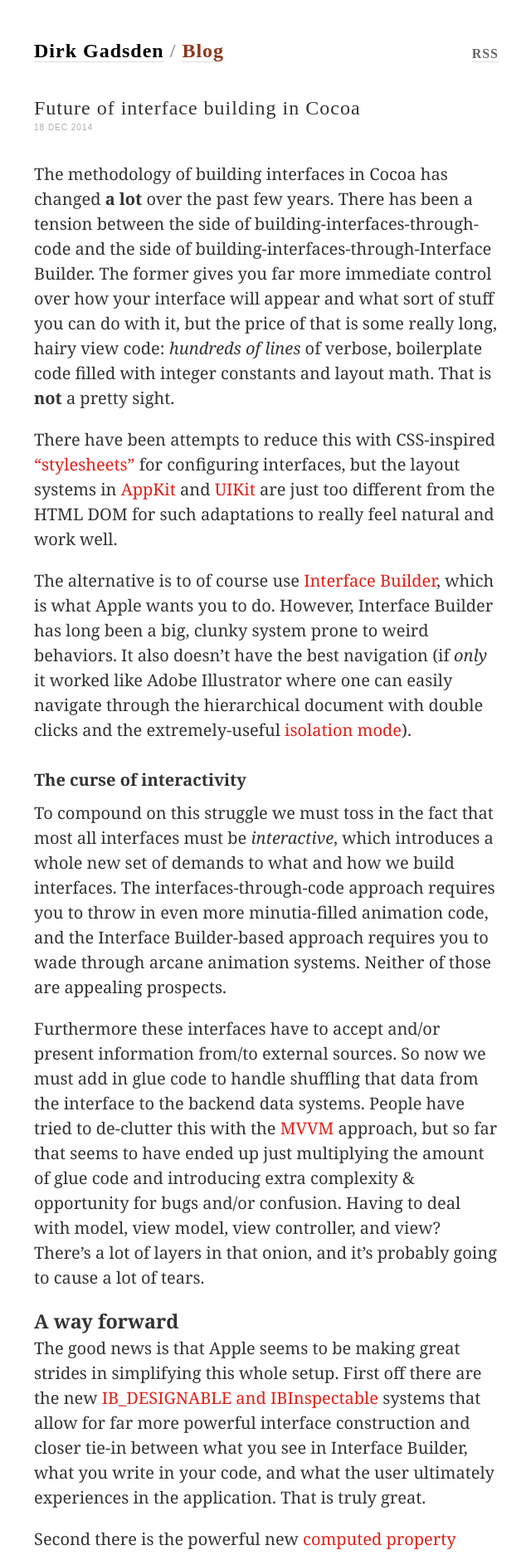
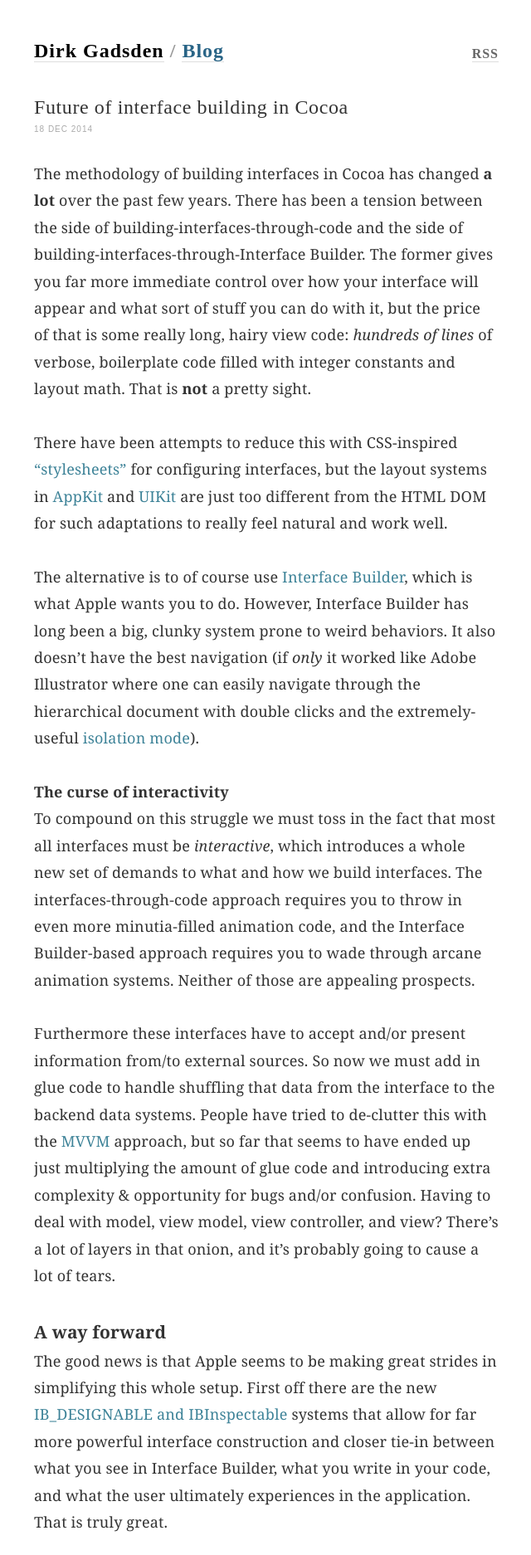
Before and after one commit to dirk/dirk.to, a Jekyll site: the page built from blog/_posts/2014-12-18-future-of-interface-building.md, in a window 1280 px wide. Shown: the top 1874 px of the page at 83% size, without its empty margins (319-959 px from the left). Built offline with Jekyll 4.4.1, drawn with Linux system fonts in a browser that asks for light colours; Markdown is read by kramdown in place of the engine named in the settings; comment, search, counter and statistics services are not loaded.

Commit message:
Tweak styling

```diff
--- a/_layouts/blog.html
+++ b/_layouts/blog.html
@@ -11,8 +11,8 @@
     <meta charset="utf-8" />
     <meta name="viewport" content="width=520" />
     <meta http-equiv="X-UA-Compatible" content="IE=edge,chrome=1" />
-    <link href="/css/master.css?6" rel="stylesheet" />
-    <link href="/css/blog.css?6" rel="stylesheet" />
+    <link href="/css/master.css?7" rel="stylesheet" />
+    <link href="/css/blog.css?7" rel="stylesheet" />
     <!-- syntax highlighting -->
     <link rel="stylesheet" href="/css/syntax.css">
     <!-- secondary -->
--- a/css/blog.css
+++ b/css/blog.css
@@ -11,8 +11,8 @@
   letter-spacing: 1px; color: #999;
 }
 header h1 a {height: 1.1em; display: inline-block; color: #000;}
-header h1 a.blog {color: #8e371c; text-shadow: 0 1px 2px #fff;}
-header h1 a.blog:hover {border-bottom-color: #9E543D;}
+header h1 a.blog {color: #296486; text-shadow: 0 1px 2px #fff;}
+/* header h1 a.blog:hover {border-bottom-color: #9E543D;} */
 header .rss {
   display: inline-block; height: 1.1em;
   float: right; position: relative; /*bottom: -0.7em;*/ bottom: -0.5em;
@@ -32,7 +32,7 @@
 
 /* Home */
 .posts {list-style-type: none;}
-.posts li {margin-bottom: 2em;}
+.posts li {margin-bottom: 2.4em;}
 
 /*.posts span {
   color: #aaa;
@@ -40,20 +40,23 @@
   font-size: 80%;
   display: none;
 }*/
-h2,              .posts h3 {font-size: 2.4em; line-height: 1.4; font-weight: 400; letter-spacing: 1px; /*margin: 0 0 0.1em 0;*/}
+h2,              .posts h3 {font-size: 2.4em; line-height: 1.3; font-weight: 400; letter-spacing: 0.025em; margin: 0 0 0.2em;}
 h2 a,            .posts h3 a {color: #333; text-decoration: none;}
 h2 a span,       .posts h3 a span {color: #999; font-family: Arial, sans-serif;}
 h2 a:hover,      .posts h3 a:hover,
-h2 a:hover span, .posts h3 a:hover span {color: #8E371C;}
+h2 a:hover span, .posts h3 a:hover span {color: #296486;}
 .meta,           .posts .date {color: #999; font-family: Arial, sans-serif; letter-spacing: 1px; text-transform: uppercase;}
-.meta {margin-bottom: 3.6em;}
+.meta {margin-bottom: 3.2em;}
 
-.post {font-size: 2em; font-family: "athelas", Georgia, serif; color: #333; line-height: 1.5;}
-.post p, .post li, .post .highlight {margin-bottom: 1em;}
-.post a {color: #e31f17; text-decoration: none;}
-.post a:hover {color: #8e371c; text-decoration: underline;}
-.post p code {display: inline-block; color: #8e371c;}
-.post h4 {margin: 1.5em 0 0.5em 0;}
+.post {
+  font-size: 1.8em; font-family: "freight-text-pro", Georgia, serif;
+  color: #333; line-height: 1.8; letter-spacing: 0.01em;
+}
+.post p, .post li, .post .highlight {margin-bottom: 1.8em;}
+.post a {color: #3E8398; text-decoration: none;}
+.post a:hover {color: #58b6e6; text-decoration: underline;}
+.post p code {display: inline-block; color: #999;}
+.post h4 {margin: 1.5em 0 0;}
 .post blockquote {border-left: 1px solid #ddd; padding-left: 1em; color: #666; font-size: 0.9em;}
 .post sup {line-height: 1;}
 /* Date and other metadata about posts */
@@ -65,7 +68,7 @@
   overflow: hidden;
 }
 
-.post .footnotes {margin: 2em 0 0 0; font-size: 0.9em;}
+.post .footnotes {margin: 3em 0 0; font-size: 0.85em;}
 .post .footnotes hr {
   border: none; border-top: 1px solid #ddd;
 }
--- a/css/master.css
+++ b/css/master.css
@@ -18,13 +18,13 @@
   line-height: 1.867em; text-align: right; letter-spacing: 1px;
 }
 .sidebar .links a {color: #000;}
-.sidebar .links a:hover {text-decoration: underline;}
+.sidebar .links a:hover {color: #58b6e6; text-decoration: underline;}
 .sidebar .links small {font-size: 0.7em; color: #666;}
 .main {width: 35em; float: left;}
 .main h1 {font-family: "ff-dagny-web-pro"; font-weight: 700; letter-spacing: 1px; font-size: 2.4em; margin: 76px 0 28px 0; height: 26px;}
-.main p {font-family: "athelas", Georgia, serif; font-size: 1.7em; line-height: 1.425em; margin-bottom: 1.425em;}
-.main p a {color: #e31f17; text-decoration: none;}
-.main p a:hover {color: #8e371c; text-decoration: underline;}
+.main p {font-family: "freight-text-pro", Georgia, serif; font-size: 1.7em; line-height: 1.425em; margin-bottom: 1.425em;}
+.main p a {color: #296486; text-decoration: none;}
+.main p a:hover {color: #58b6e6; text-decoration: underline;}
 
 a.picture {
   display: block; width: 100px; height: 100px;
--- a/index.html
+++ b/index.html
@@ -15,7 +15,7 @@
     <!-- primary -->
     <meta charset="utf-8" />
     <meta name="viewport" content="width=520" />
-    <link href="css/master.css?8" rel="stylesheet" />
+    <link href="css/master.css?9" rel="stylesheet" />
     <!-- secondary -->
     <script type="text/javascript" src="//use.typekit.net/sxd4bax.js"></script>
     <script type="text/javascript">try{Typekit.load();}catch(e){}</script>
```
